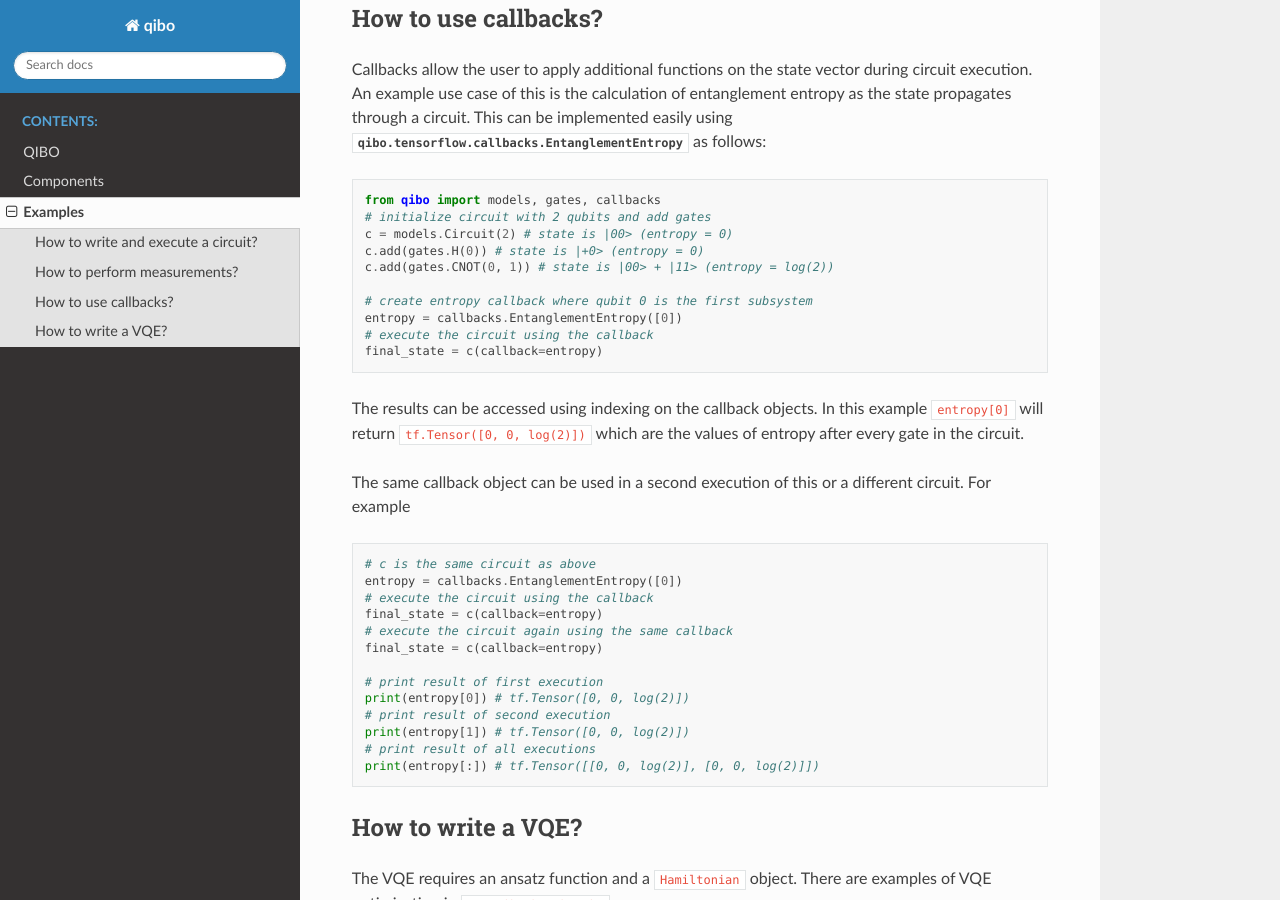
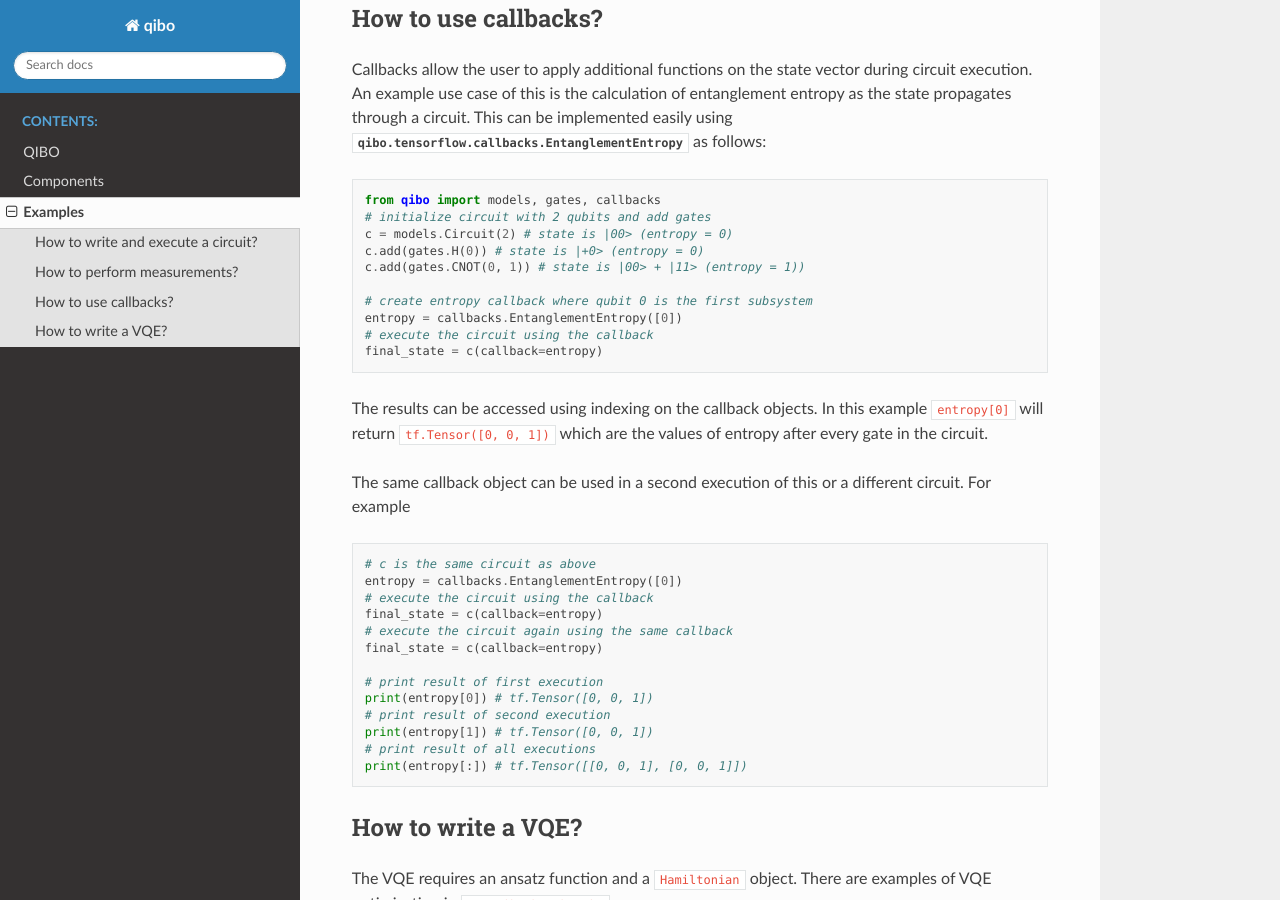
Before and after one commit to qiboteam/qibo, a Sphinx documentation site: the page built from doc/source/examples.rst, in a window 1280 px wide and 900 px high, scrolled down 2254 px. Built offline with Sphinx 7.4.7 and the Read the Docs theme 2.0.0, drawn with Linux system fonts in a browser that asks for light colours.

Commit message:
Update docs

```diff
--- a/doc/source/examples.rst
+++ b/doc/source/examples.rst
@@ -120,7 +120,7 @@ as follows:
     # initialize circuit with 2 qubits and add gates
     c = models.Circuit(2) # state is |00> (entropy = 0)
     c.add(gates.H(0)) # state is |+0> (entropy = 0)
-    c.add(gates.CNOT(0, 1)) # state is |00> + |11> (entropy = log(2))
+    c.add(gates.CNOT(0, 1)) # state is |00> + |11> (entropy = 1))
 
     # create entropy callback where qubit 0 is the first subsystem
     entropy = callbacks.EntanglementEntropy([0])
@@ -128,7 +128,7 @@ as follows:
     final_state = c(callback=entropy)
 
 The results can be accessed using indexing on the callback objects. In this
-example ``entropy[0]`` will return ``tf.Tensor([0, 0, log(2)])`` which are the
+example ``entropy[0]`` will return ``tf.Tensor([0, 0, 1])`` which are the
 values of entropy after every gate in the circuit.
 
 The same callback object can be used in a second execution of this or a different
@@ -144,11 +144,11 @@ circuit. For example
     final_state = c(callback=entropy)
 
     # print result of first execution
-    print(entropy[0]) # tf.Tensor([0, 0, log(2)])
+    print(entropy[0]) # tf.Tensor([0, 0, 1])
     # print result of second execution
-    print(entropy[1]) # tf.Tensor([0, 0, log(2)])
+    print(entropy[1]) # tf.Tensor([0, 0, 1])
     # print result of all executions
-    print(entropy[:]) # tf.Tensor([[0, 0, log(2)], [0, 0, log(2)]])
+    print(entropy[:]) # tf.Tensor([[0, 0, 1], [0, 0, 1]])
 
 
 How to write a VQE?
```
Also changed, not shown: 3 other files.
